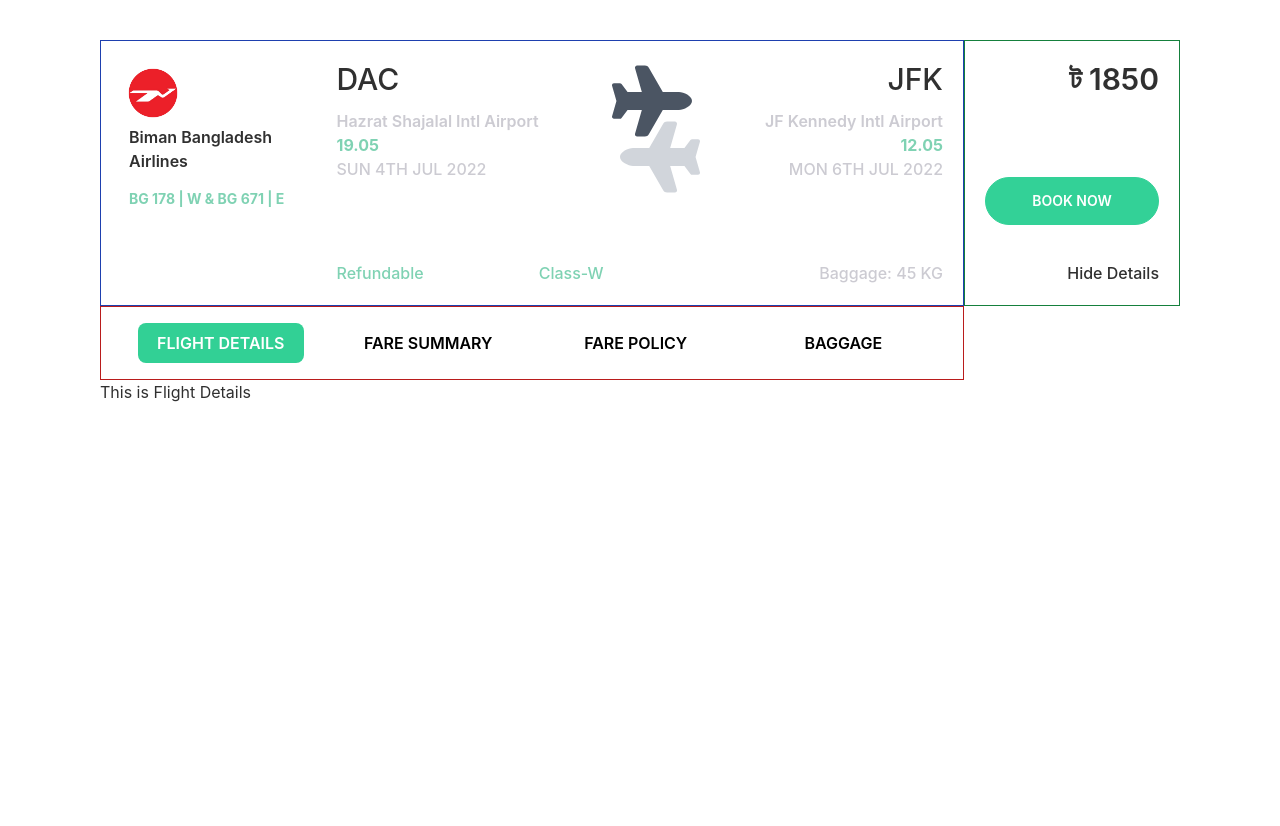
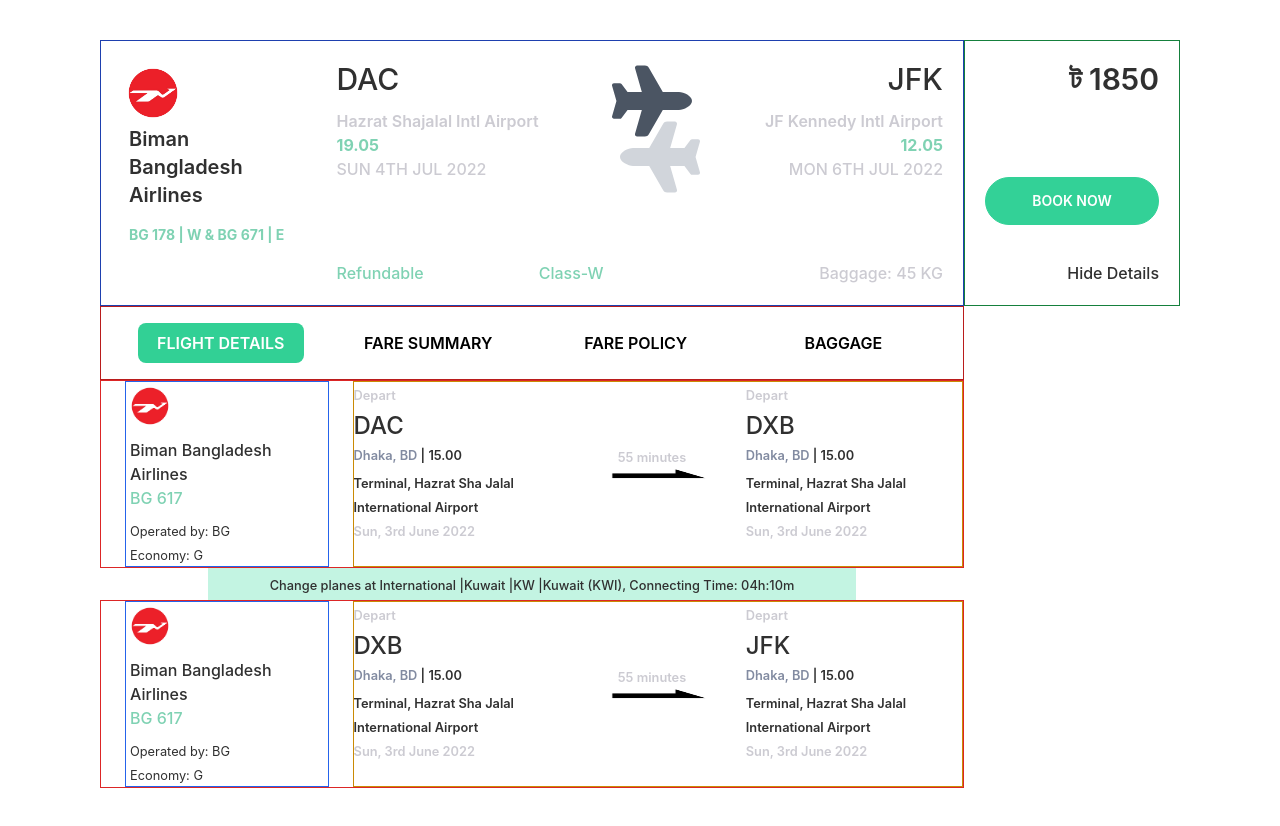
Before and after one commit to hasanshanto01/flyfartech-assignment, a React (Create React App) app: page / in a window 1280 px wide. Both pictures are taken after a click on the button "Flight Details". Shown: the top 826 px of the page. Before the commit the page ends 800 px from the top, so only its background shows below. Built offline with nearby package versions, Linux system fonts and the light colour scheme.

Commit message:
flight details & fare policy page added

```diff
--- a/src/Context/StateProvider.js
+++ b/src/Context/StateProvider.js
@@ -11,7 +11,7 @@
         isGoing,
         setIsGoing,
         isHide,
-        setIsHide
+        setIsHide,
     };
 
     return (
--- a/src/Layouts/Main.js
+++ b/src/Layouts/Main.js
@@ -9,7 +9,7 @@
     const { isHide } = useContext(StateContext);
 
     return (
-        <div className='w-[1080px] mx-auto'>
+        <div className='w-[1080px] mx-auto mt-10 mb-32'>
             <Home></Home>
             <div className='w-[864px] '>
                 {
--- a/src/Pages/Baggage/Baggage.js
+++ b/src/Pages/Baggage/Baggage.js
@@ -35,7 +35,8 @@
                 <tbody className=' bg-accent'>
                     {/* row */}
                     {
-                        baggageDatas.map((baggageData => <BaggageTable
+                        baggageDatas.map(((baggageData, index) => <BaggageTable
+                            key={index}
                             baggageData={baggageData}
                         ></BaggageTable>))
                     }
--- a/src/Pages/FarePolicy/FarePolicy.js
+++ b/src/Pages/FarePolicy/FarePolicy.js
@@ -2,8 +2,23 @@
 
 const FarePolicy = () => {
     return (
-        <div>
-            <h2>This is Fare Policy</h2>
+        <div className='grid grid-cols-2 gap-10 p-10 border border-green-700'>
+            <div>
+                <button className='bg-accent py-2 w-40 rounded-md mb-2'>Cancellation</button>
+                <p className='text-info text-sm font-semibold'>Refund Amount = Paid Amount - Airline Cancellation Fee</p>
+            </div>
+            <div>
+                <button className='bg-accent py-2 w-40 rounded-md mb-2'>Void</button>
+                <p className='text-info text-sm font-semibold'>Re-issue Fee = Airline's Fee + Fare Difference</p>
+            </div>
+            <div>
+                <button className='bg-accent py-2 w-40 rounded-md mb-2'>Re-issue</button>
+                <p className='text-info text-sm font-semibold'>Re-issue Fee = Airline's Fee + Fare Difference</p>
+            </div>
+            <div>
+                <button className='bg-accent py-2 w-40 rounded-md mb-2'>Refund</button>
+                <p className='text-info text-sm font-semibold'>Re-issue Fee = Airline's Fee + Fare Difference</p>
+            </div>
         </div>
     );
 };
--- a/src/Pages/FareSummary/FareSummary.js
+++ b/src/Pages/FareSummary/FareSummary.js
@@ -51,7 +51,8 @@
                 <tbody className=' bg-accent'>
                     {/* row */}
                     {
-                        fareSummaryDatas.map((fareSummaryData => <FareSummaryTable
+                        fareSummaryDatas.map(((fareSummaryData, index) => <FareSummaryTable
+                            key={index}
                             fareSummaryData={fareSummaryData}
                         ></FareSummaryTable>))
                     }
--- /dev/null
+++ b/src/Pages/FlightDetails/Airlines.js
@@ -0,0 +1,20 @@
+import React from 'react';
+import airlinesLogo from '../../Assets/airlines-logo.png';
+
+const Airlines = () => {
+    return (
+        <>
+            <img src={airlinesLogo} alt="airlines-logo" className='w-12 h-12' />
+            <div className='ml-1 my-2'>
+                <h3 className='font-medium'>Biman Bangladesh Airlines</h3>
+                <p className='text-secondary font-medium'>BG 617</p>
+            </div>
+            <div className='ml-1'>
+                <p><small>Operated by: BG</small></p>
+                <p><small>Economy: G</small></p>
+            </div>
+        </>
+    );
+};
+
+export default Airlines;
--- /dev/null
+++ b/src/Pages/FlightDetails/Flight1.js
@@ -0,0 +1,45 @@
+import React, { useContext } from 'react';
+import { StateContext } from '../../Context/StateProvider';
+import directionImg from '../../Assets/direction.png';
+
+const Flight1 = ({ flightData }) => {
+
+    const { isGoing } = useContext(StateContext);
+
+    return (
+        <div className='flex justify-between items-center gap-10'>
+            <div>
+                <p className='text-info font-semibold'><small>Depart</small></p>
+                <div className='my-1'>
+                    <h3 className='text-2xl font font-medium'>
+                        {
+                            isGoing ? flightData[0].name : flightData[2].name
+                        }
+                    </h3>
+                    <p className='font-semibold'><small><span className='text-neutral'>Dhaka, BD</span> | 15.00</small></p>
+                </div>
+                <p className='font-semibold'><small>Terminal, Hazrat Sha Jalal International Airport</small></p>
+                <p className='text-info font-semibold'><small>Sun, 3rd June 2022</small></p>
+            </div>
+            <div>
+                <p className='text-info font-semibold ml-2'><small>55 minutes</small></p>
+                <img src={directionImg} alt="direction" className='w-32 h-3' />
+            </div>
+            <div>
+                <p className='text-info font-semibold'><small>Depart</small></p>
+                <div className='my-1'>
+                    <h3 className='text-2xl font font-medium'>
+                        {
+                            isGoing ? flightData[1].name : flightData[1].name
+                        }
+                    </h3>
+                    <p className='font-semibold'><small><span className='text-neutral'>Dhaka, BD</span> | 15.00</small></p>
+                </div>
+                <p className='font-semibold'><small>Terminal, Hazrat Sha Jalal International Airport</small></p>
+                <p className='text-info font-semibold'><small>Sun, 3rd June 2022</small></p>
+            </div>
+        </div>
+    );
+};
+
+export default Flight1;
--- /dev/null
+++ b/src/Pages/FlightDetails/Flight2.js
@@ -0,0 +1,45 @@
+import React, { useContext } from 'react';
+import { StateContext } from '../../Context/StateProvider';
+import directionImg from '../../Assets/direction.png';
+
+const Flight2 = ({ flightData }) => {
+
+    const { isGoing } = useContext(StateContext);
+
+    return (
+        <div className='flex justify-between items-center gap-10'>
+            <div>
+                <p className='text-info font-semibold'><small>Depart</small></p>
+                <div className='my-1'>
+                    <h3 className='text-2xl font font-medium'>
+                        {
+                            isGoing ? flightData[1].name : flightData[1].name
+                        }
+                    </h3>
+                    <p className='font-semibold'><small><span className='text-neutral'>Dhaka, BD</span> | 15.00</small></p>
+                </div>
+                <p className='font-semibold'><small>Terminal, Hazrat Sha Jalal International Airport</small></p>
+                <p className='text-info font-semibold'><small>Sun, 3rd June 2022</small></p>
+            </div>
+            <div>
+                <p className='text-info font-semibold ml-2'><small>55 minutes</small></p>
+                <img src={directionImg} alt="direction" className='w-32 h-3' />
+            </div>
+            <div>
+                <p className='text-info font-semibold'><small>Depart</small></p>
+                <div className='my-1'>
+                    <h3 className='text-2xl font font-medium'>
+                        {
+                            isGoing ? flightData[2].name : flightData[0].name
+                        }
+                    </h3>
+                    <p className='font-semibold'><small><span className='text-neutral'>Dhaka, BD</span> | 15.00</small></p>
+                </div>
+                <p className='font-semibold'><small>Terminal, Hazrat Sha Jalal International Airport</small></p>
+                <p className='text-info font-semibold'><small>Sun, 3rd June 2022</small></p>
+            </div>
+        </div>
+    );
+};
+
+export default Flight2;
--- a/src/Pages/FlightDetails/FlightDetails.js
+++ b/src/Pages/FlightDetails/FlightDetails.js
@@ -1,9 +1,47 @@
 import React from 'react';
+import Airlines from './Airlines';
+import Flight1 from './Flight1';
+import Flight2 from './Flight2';
 
 const FlightDetails = () => {
+
+    const flightData = [
+        {
+            name: 'DAC'
+        },
+        {
+            name: 'DXB'
+        },
+        {
+            name: 'JFK'
+        }
+    ];
+
     return (
         <div>
-            <h2>This is Flight Details</h2>
+            <div className='border border-red-600 flex'>
+                <div className='border border-blue-600 w-1/4 ml-6'>
+                    <Airlines></Airlines>
+                </div>
+                <div className='border border-yellow-600 w-3/4 ml-6'>
+                    <Flight1
+                        flightData={flightData}
+                    ></Flight1>
+                </div>
+            </div>
+            <div className='w-3/4 mx-auto py-1 bg-accent text-center'>
+                <p className='font-medium'><small>Change planes at International |Kuwait |KW |Kuwait (KWI), Connecting Time: 04h:10m</small></p>
+            </div>
+            <div className='border border-red-600 flex'>
+                <div className='border border-blue-600 w-1/4 ml-6'>
+                    <Airlines></Airlines>
+                </div>
+                <div className='border border-yellow-600 w-3/4 ml-6'>
+                    <Flight2
+                        flightData={flightData}
+                    ></Flight2>
+                </div>
+            </div>
         </div>
     );
 };
--- a/src/Pages/Home/BimanBangladesh/BimanBangladesh.js
+++ b/src/Pages/Home/BimanBangladesh/BimanBangladesh.js
@@ -5,12 +5,12 @@
 
 const BimanBangladesh = () => {
     return (
-        <div className='flex mt-10'>
+        <div className='flex'>
             <div className='border border-blue-800 flex w-4/5'>
                 <div className='w-1/4 p-5'>
                     <div>
                         <img src={airlinesLogo} alt="airlines-logo" className='w-16 h-16' />
-                        <h3 className='font-semibold ml-2'>Biman Bangladesh Airlines</h3>
+                        <h3 className='text-xl font-semibold ml-2'>Biman Bangladesh Airlines</h3>
                     </div>
                     <p className='text-sm text-secondary ml-2 mt-4'><strong>BG 178 | W & BG 671 | E</strong></p>
                 </div>
--- a/tailwind.config.js
+++ b/tailwind.config.js
@@ -12,7 +12,7 @@
 
           "accent": "#C5F4E3",
 
-          "neutral": "#021431",
+          "neutral": "#828BA0",
 
           "base-100": "#FFFFFF",
 
```
Also changed, not shown: src/Assets/direction.png (added).
